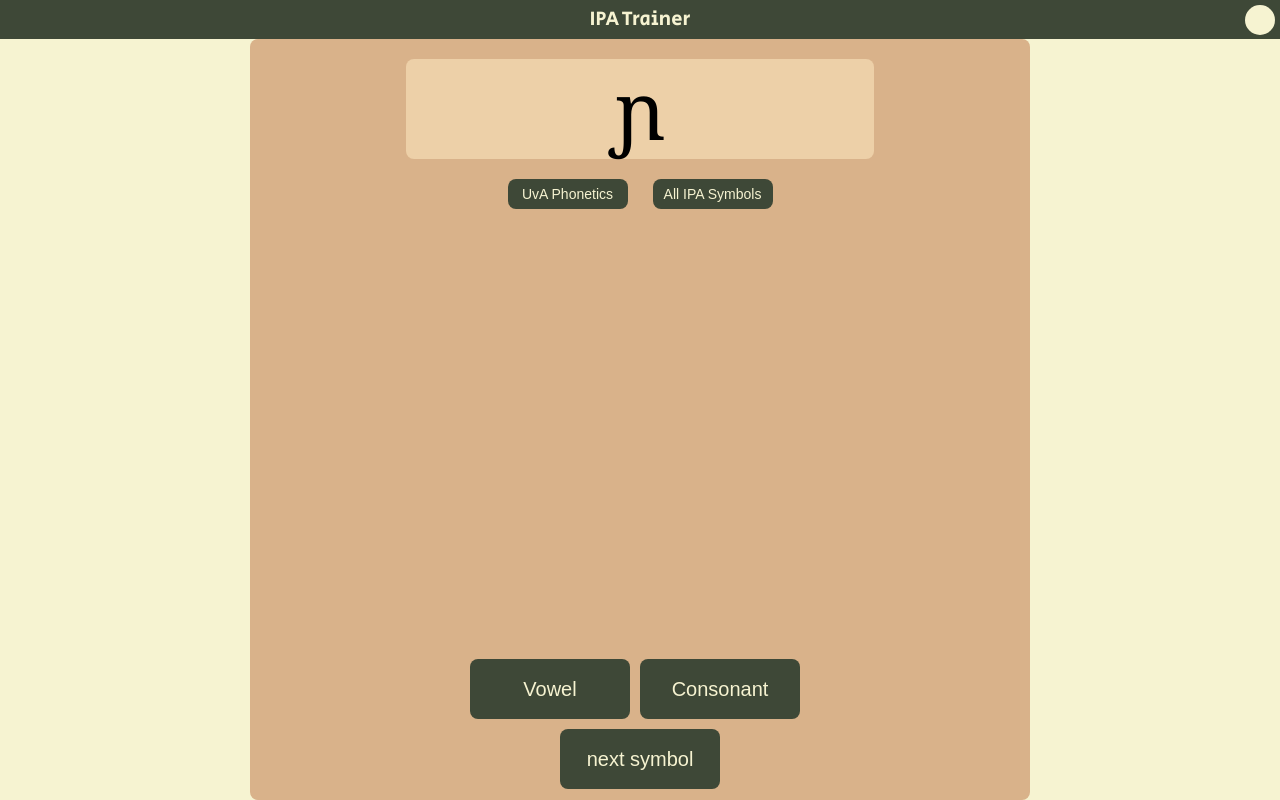
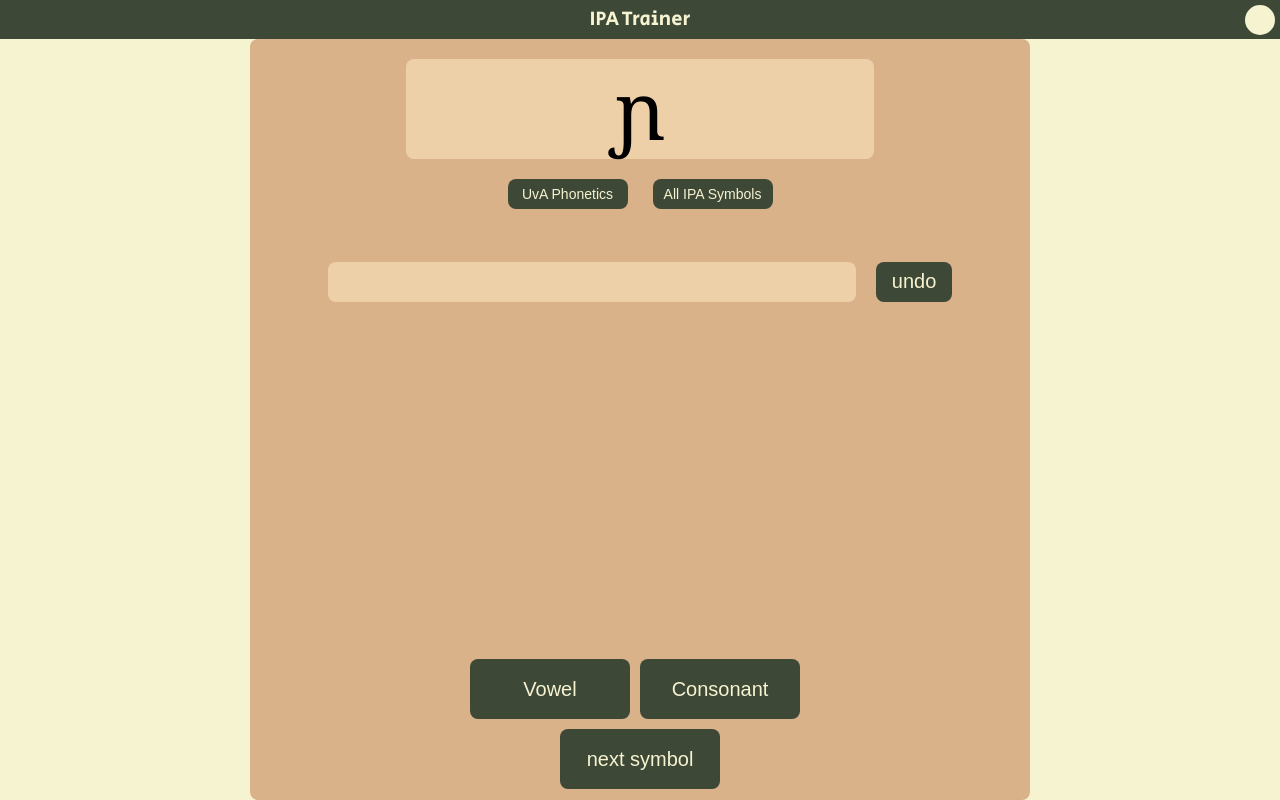
Before and after one commit to mikad74/ipaTrainer, a React (Vite) app: page / in a window 1280 px wide. Built offline with nearby package versions, Linux system fonts and the light colour scheme.

Commit message:
placed undo button

```diff
--- a/src/components/Game.css
+++ b/src/components/Game.css
@@ -38,6 +38,13 @@
   flex-direction: column;
 }
 
+.answer-input-container {
+  width: 100%;
+  display: flex;
+  margin-top: .5rem;
+  justify-content: space-between;
+}
+
 .ipa-prompt {
   height: 8rem;
   line-height: 8rem;
@@ -46,15 +53,16 @@
 
 .correct-answer-prompt,
 .answer-prompt {
-  width: 75%;
+  width: 80%;
   font-size: 2rem;
   font-family: system-ui, -apple-system, BlinkMacSystemFont, "Segoe UI", Roboto,
     Oxygen, Ubuntu, Cantarell, "Open Sans", "Helvetica Neue", sans-serif;
   text-align: center;
+  margin-right: .5rem;
+  vertical-align: middle;
 }
 
 .answer-prompt {
-  margin-top: 0.5rem;
   background-color: var(--highlight-color);
   border-radius: 8px;
   line-height: 3rem;
@@ -126,6 +134,14 @@
   margin: 0 1.25rem;
 }
 
+.undo-button {
+  bottom: 0;
+  right: 0;
+  height: 3rem;
+  font-size: 1.8rem;
+  width: 5.5rem;
+}
+
 @media all and (min-width: 768px) {
   .game-container {
     border-radius: 8px;
@@ -150,6 +166,8 @@
   .answer-prompt {
     font-size: 3rem;
     line-height: 4rem;
+    margin-right: 2rem;
+    width: 90%;
   }
 
   .answer-buttons {
@@ -166,4 +184,9 @@
     height: 3rem;
     font-size: 1.4rem;
   }
+
+  .undo-button {
+    height: 4rem;
+    width: 8rem;
+  }
 }
--- a/src/components/Game.tsx
+++ b/src/components/Game.tsx
@@ -40,6 +40,10 @@ function Game() {
       return oldAnswer + " " + choice;
     });
   };
+
+  const undo = () => {
+    console.log("undo")
+  }
   const showAnswer = (): string => {
     return `${ipaSymbol.articulation.firstDimension} ${
       ipaSymbol.articulation.secondDimension
@@ -92,7 +96,10 @@ function Game() {
       </div>
       <div className="answer-container">
         {page === 4?<div className="correct-answer-prompt">{showAnswer()}</div>:undefined}
+        <div className="answer-input-container">
         <div className={`answer-prompt ${isCorrect}`}>{answer}</div>
+        <button className="undo-button btn" onClick={undo}>undo</button>
+        </div>
       </div>
       <div className="button-container">
         {page === 0 && <SymbolTypeButtons nextPage={nextPage} />}
```
